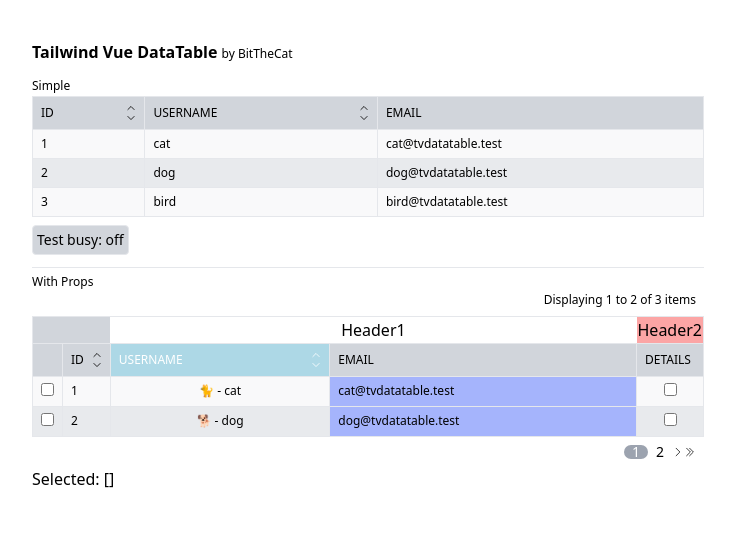
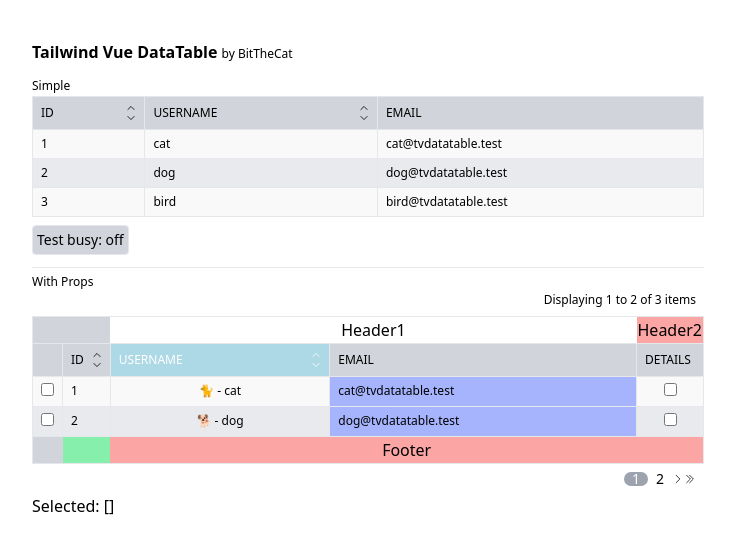
Before and after one commit to BitTheCat/tailwind-vue-data-table, a Vue app: page / in a window 1280 px wide. Shown: the top 554 px of the page, without its empty margins (272-1007 px from the left). Built offline with nearby package versions, Linux system fonts and the light colour scheme.

Commit message:
Added footer-row

```diff
--- a/dev/TableShow.vue
+++ b/dev/TableShow.vue
@@ -34,6 +34,14 @@
                         <td colspan="2" />
                         <td colspan="2" class="bg-white text-center">Header1</td>
                         <td colspan="1" class="bg-red-300 text-center">Header2</td>
+                    </tr>
+                </template>
+
+                <template #footer-row>
+                    <tr>
+                        <td colspan="1" />
+                        <td colspan="1" class="bg-green-300 text-center"></td>
+                        <td colspan="3" class="bg-red-300 text-center">Footer</td>
                     </tr>
                 </template>
 
--- a/package.json
+++ b/package.json
@@ -1,6 +1,6 @@
 {
     "name": "@bitthecat/tailwind-vue-data-table",
-    "version": "0.1.7",
+    "version": "0.1.8",
     "keywords": [
         "tailwindcss",
         "vue",
--- a/src/components/TVTable.vue
+++ b/src/components/TVTable.vue
@@ -107,6 +107,9 @@
                 </tr>
             </template>
         </tbody>
+        <tfoot class="bg-gray-300 border divide-x divide-y">
+            <slot v-if="slots['footer-row']" name="footer-row" />
+        </tfoot>
     </table>
 
     <TVPagination
```
Also changed, not shown: .eslintrc.js, 1 other file (tests, documents, lock files or other folders).
